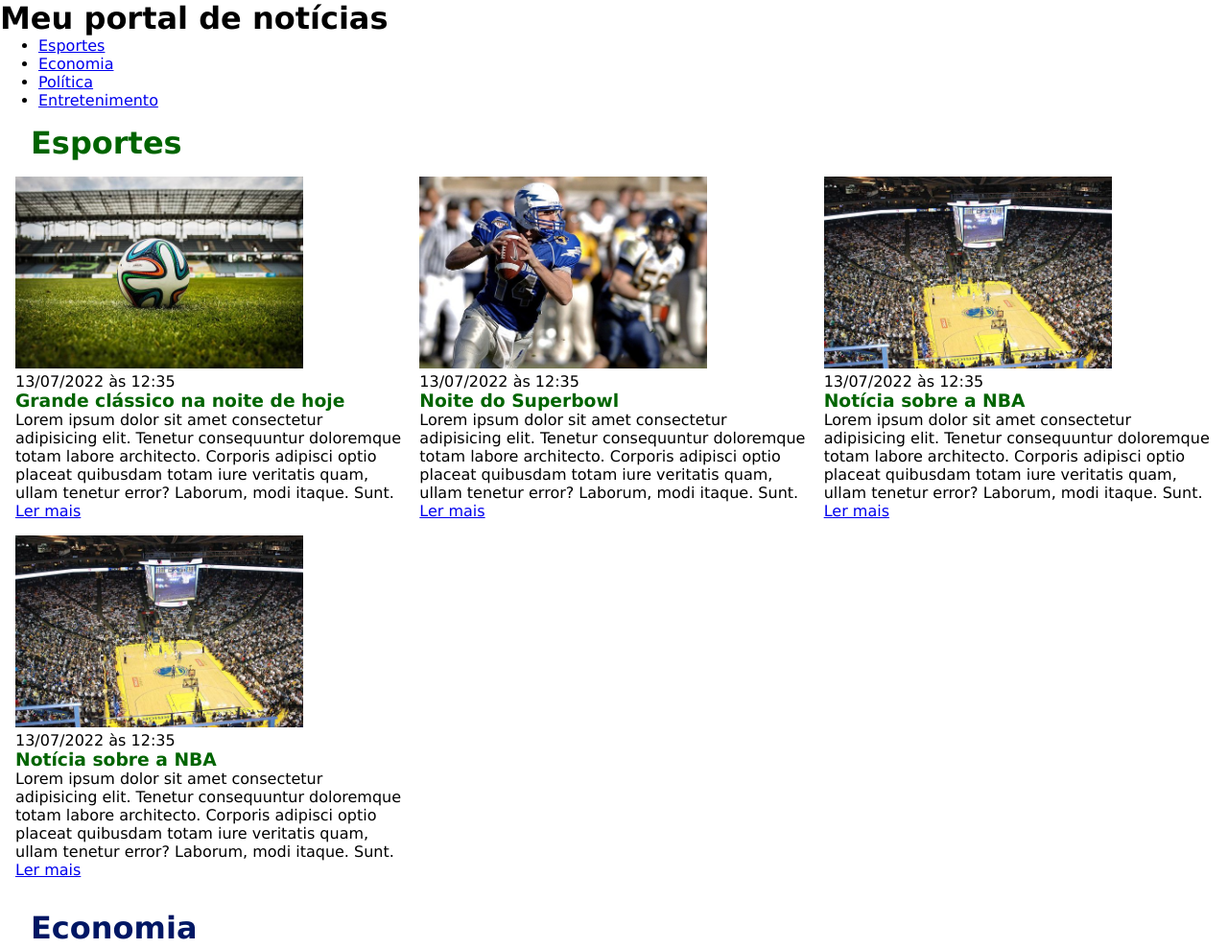
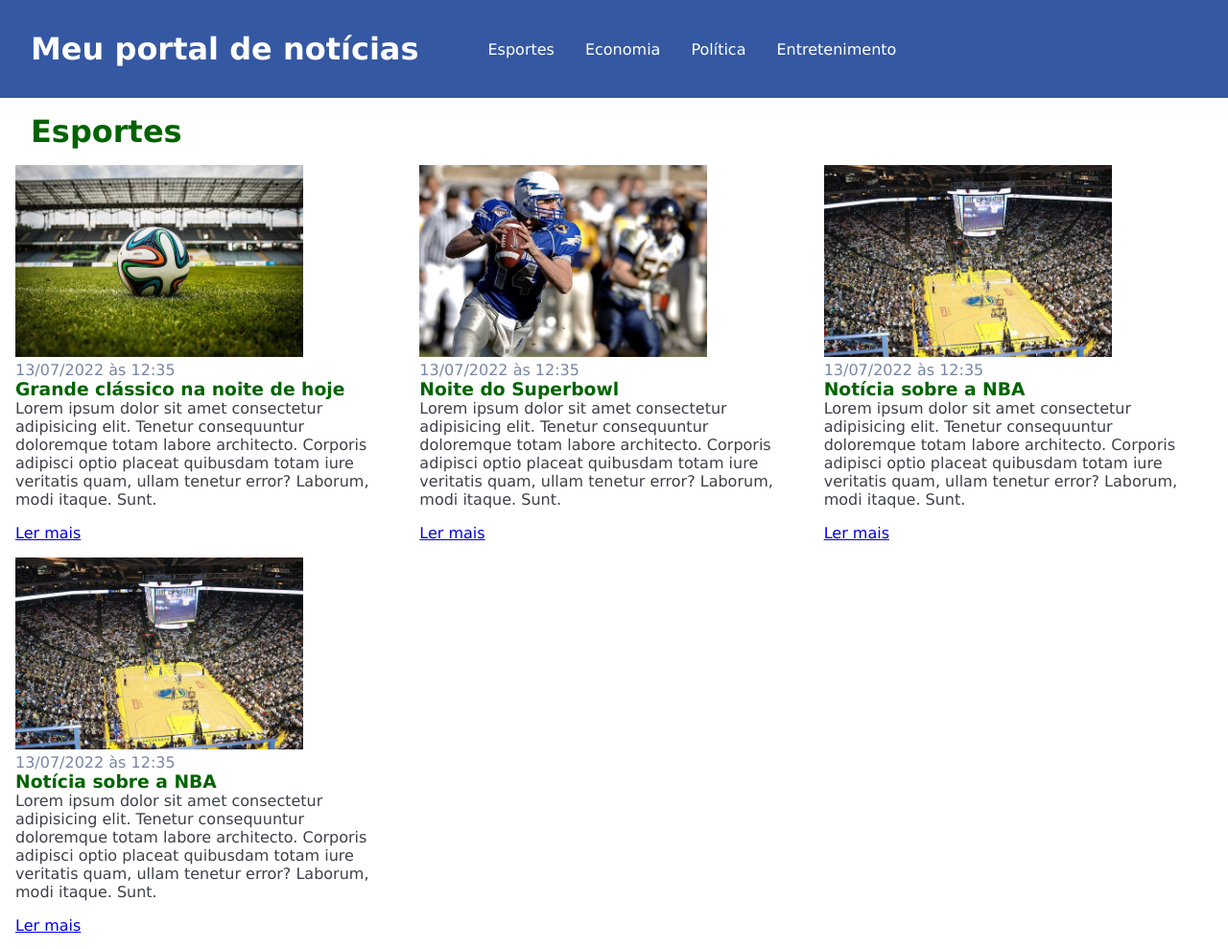
Before and after one commit to FilipeRaitz/curso_frontend_ebac, a plain HTML site: page exercicio_css/index.html in a window 1280 px wide. Shown: the top 989 px of the page at 96% size. Drawn offline with Linux system fonts and the light colour scheme.

Commit message:
estilização novos elementos

```diff
--- a/exercicio_css/style.css
+++ b/exercicio_css/style.css
@@ -7,6 +7,33 @@ body{
     display: flex;
     flex-direction: column;
     gap: 1em;
+}
+
+body > header {
+    background-color: rgb(53, 88, 162);
+    color: white;
+    padding: 2em;
+    display: flex;
+    gap: 2em;
+}
+
+nav {
+    display: flex;
+    align-content: center;
+    justify-content: center;
+}
+
+nav  ul{
+    display: flex;
+    align-items: center;
+    gap: 2em;
+    list-style: none;
+    color: white;
+}
+
+nav a {
+    text-decoration: none;
+    color: white;
 }
 
 img {
@@ -44,7 +71,11 @@ section.sec-entretenimento h2, section.sec-entretenimento h3{
     color: rgb(193, 116, 9);
 }
 
+time {
+    color: rgb(120, 134, 161);
+}
 
-article {
-    ;
+article > p{
+    color: rgb(60, 64, 73);
+    padding:  0 1em 1em 0;
 }
```
